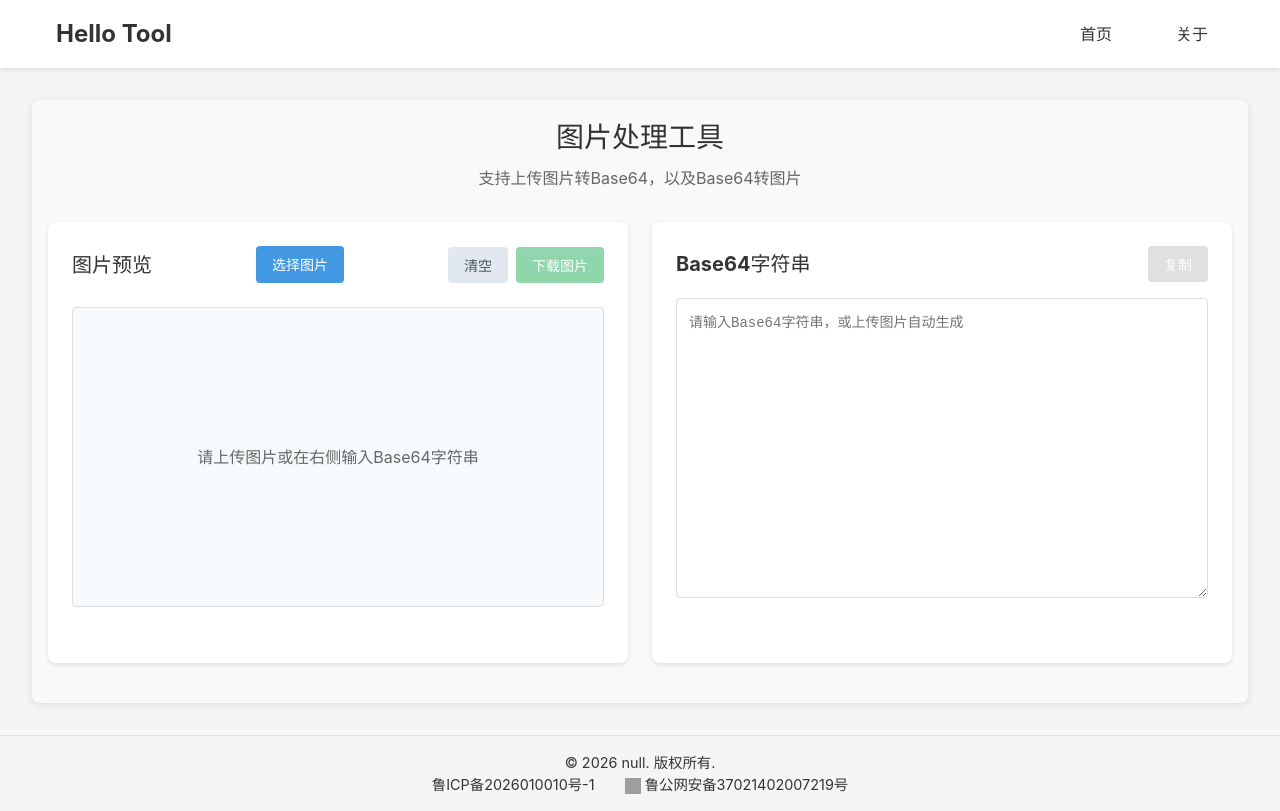
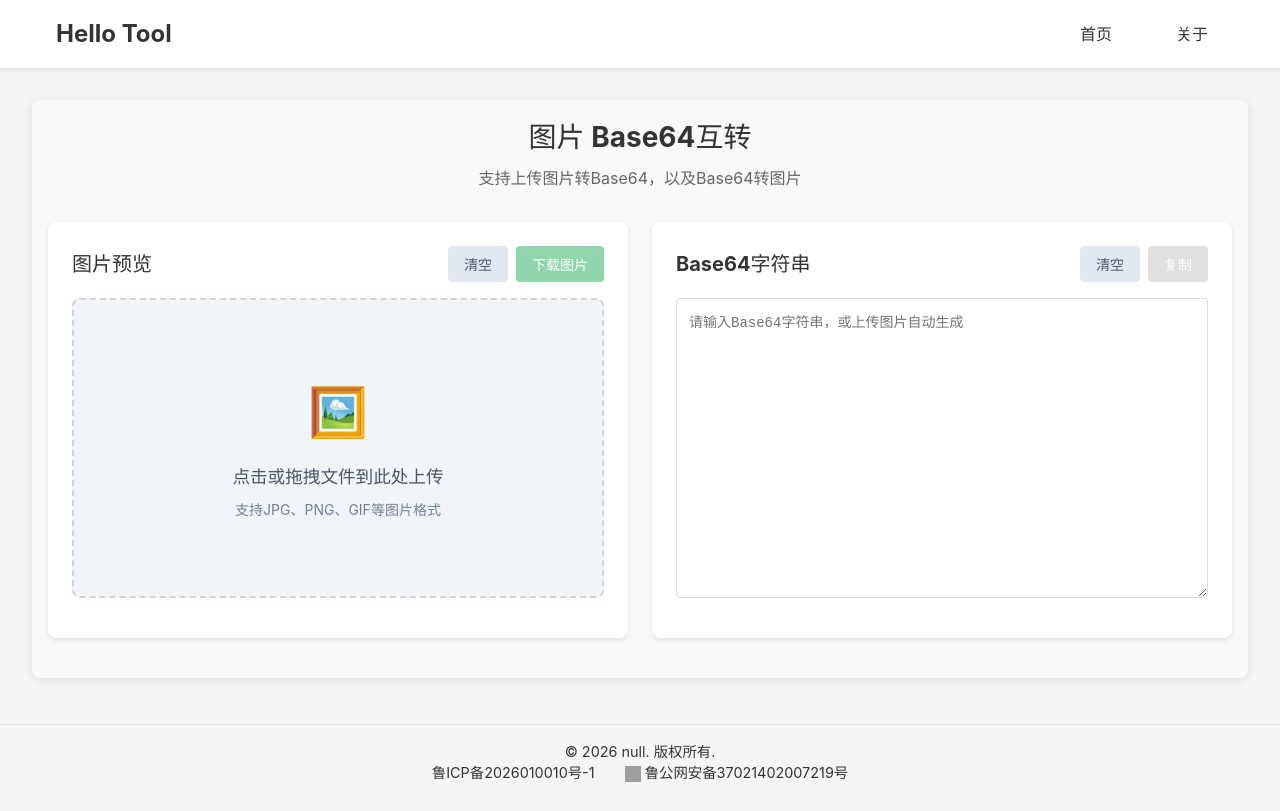
Before and after one commit to dkbnull/hello-tool, a Vue app: page /image in a window 1280 px wide. Built offline with nearby package versions, Linux system fonts and the light colour scheme; grey boxes are pictures that could not be loaded.

Commit message:
opt: 录入框平分页面，修复挤压问题；图片转Base64支持拖拽上传

```diff
--- a/src/views/Home.vue
+++ b/src/views/Home.vue
@@ -130,7 +130,7 @@
           <ToolCard
               to="/image"
               icon="🖼️"
-              title="图片处理工具"
+              title="图片 Base64互转"
               description="图片转Base64和Base64转图片"
           />
           <ToolCard
--- a/src/views/tools/CryptoTool.vue
+++ b/src/views/tools/CryptoTool.vue
@@ -345,6 +345,7 @@ h2 {
   display: flex;
   gap: 1.5rem;
   margin-top: 1.5rem;
+  flex-wrap: wrap;
 }
 
 @media (max-width: 768px) {
@@ -356,7 +357,7 @@ h2 {
 .input-section,
 .output-section {
   flex: 1;
-  min-width: 300px;
+  min-width: 400px;
   background: white;
   border-radius: 8px;
   box-shadow: 0 2px 4px rgba(0, 0, 0, 0.1);
--- a/src/views/tools/EncodingConverter.vue
+++ b/src/views/tools/EncodingConverter.vue
@@ -246,15 +246,16 @@ h2 {
 
 /* 输入输出容器 */
 .converter-container {
-  display: grid;
-  grid-template-columns: 1fr 1fr;
+  display: flex;
   gap: 1.5rem;
   margin-bottom: 1.5rem;
+  flex-wrap: wrap;
 }
 
 .input-section,
 .output-section {
-  width: 100%;
+  flex: 1;
+  min-width: 400px;
   background: white;
   border-radius: 8px;
   box-shadow: 0 2px 4px rgba(0, 0, 0, 0.1);
--- a/src/views/tools/ImageTool.vue
+++ b/src/views/tools/ImageTool.vue
@@ -1,6 +1,6 @@
 <template>
   <div class="tool-container">
-    <h2>图片处理工具</h2>
+    <h2>图片 Base64互转</h2>
     <p class="tool-description">支持上传图片转Base64，以及Base64转图片</p>
 
     <div class="converter-container">
@@ -8,19 +8,6 @@
       <div class="input-section">
         <div class="input-header">
           <h3>图片预览</h3>
-          <!-- 图片上传 -->
-          <div class="upload-section">
-            <input
-                type="file"
-                id="imageUpload"
-                accept="image/*"
-                @change="handleFileUpload"
-                class="file-input"
-            />
-            <label for="imageUpload" class="file-label action-btn primary">
-              <i class="fas fa-upload mr-1"></i>选择图片
-            </label>
-          </div>
           <div class="input-actions">
             <button @click="clearInput" class="action-btn secondary">
               <i class="fas fa-trash-alt mr-1"></i>清空
@@ -32,12 +19,28 @@
         </div>
 
         <!-- 图片上传和预览区域 -->
-        <div class="upload-preview-container">
-          <!-- 图片显示区域 -->
-          <div class="image-container">
-            <img v-if="imageUrl" :src="imageUrl" alt="预览图片" class="preview-image"/>
-            <div v-else class="image-placeholder">
-              请上传图片或在右侧输入Base64字符串
+        <div class="upload-section">
+          <div
+              class="upload-area"
+              @click="triggerFileInput"
+              @dragover.prevent
+              @drop.prevent="handleFileDrop"
+              :class="{ 'has-file': imageUrl }"
+          >
+            <input
+                type="file"
+                ref="fileInput"
+                accept="image/*"
+                @change="handleFileSelect"
+                class="file-input"
+            />
+            <div class="upload-content">
+              <img v-if="imageUrl" :src="imageUrl" alt="预览图片" class="preview-image"/>
+              <div v-else class="upload-placeholder">
+                <span class="upload-icon">🖼️</span>
+                <p class="upload-text">点击或拖拽文件到此处上传</p>
+                <p class="upload-hint">支持JPG、PNG、GIF等图片格式</p>
+              </div>
             </div>
           </div>
         </div>
@@ -50,6 +53,9 @@
         <div class="output-header">
           <h3>Base64字符串</h3>
           <div class="output-actions">
+            <button @click="clearInput" class="action-btn secondary">
+              <i class="fas fa-trash-alt mr-1"></i>清空
+            </button>
             <button @click="handleCopy(base64String)" class="action-btn copy-btn" :disabled="!base64String">
               <i class="fas fa-copy mr-1"></i>复制
             </button>
@@ -78,6 +84,7 @@ import {showToast} from '../../utils/toast'
 const base64String = ref('')
 const imageUrl = ref('')
 const error = ref('')
+const fileInput = ref(null)
 
 // 复制到剪贴板
 const handleCopy = async (text) => {
@@ -95,15 +102,30 @@ const clearInput = () => {
   imageUrl.value = ''
   error.value = ''
   // 清空文件输入
-  const fileInput = document.getElementById('imageUpload')
-  if (fileInput) {
-    fileInput.value = ''
+  if (fileInput.value) {
+    fileInput.value.value = ''
   }
 }
 
-// 处理文件上传
-const handleFileUpload = (event) => {
+// 触发文件选择
+const triggerFileInput = () => {
+  fileInput.value?.click()
+}
+
+// 处理文件选择
+const handleFileSelect = (event) => {
   const file = event.target.files[0]
+  handleFile(file)
+}
+
+// 处理文件拖拽
+const handleFileDrop = (event) => {
+  const file = event.dataTransfer.files[0]
+  handleFile(file)
+}
+
+// 处理文件
+const handleFile = (file) => {
   if (!file) return
 
   // 检查文件类型
@@ -200,6 +222,8 @@ h2 {
 
 .input-section,
 .output-section {
+  flex: 1;
+  min-width: 400px;
   background: white;
   border-radius: 8px;
   box-shadow: 0 2px 4px rgba(0, 0, 0, 0.1);
@@ -231,27 +255,58 @@ h4 {
   gap: 0.5rem;
 }
 
-.upload-preview-container {
+.upload-section {
+  margin: 1rem 0;
+}
+
+.upload-area {
+  width: 100%;
+  min-height: 300px;
+  border: 2px dashed #cbd5e1;
+  border-radius: 8px;
   display: flex;
-  gap: 1rem;
-  align-items: flex-start;
+  align-items: center;
+  justify-content: center;
+  cursor: pointer;
+  transition: all 0.3s ease;
+  background-color: #f1f5f9;
+}
+
+.upload-area:hover {
+  border-color: #4299e1;
+  background-color: #edf2f7;
+}
+
+.upload-area.has-file {
+  border-color: #48bb78;
+  background-color: #f0fff4;
+}
+
+.upload-content {
+  text-align: center;
+  padding: 2rem;
+  width: 100%;
+}
+
+.upload-icon {
+  font-size: 3rem;
+  display: block;
   margin-bottom: 1rem;
 }
 
-.image-container {
-  flex: 1;
+.upload-text {
+  font-size: 1.1rem;
+  color: #4a5568;
+  margin-bottom: 0.5rem;
 }
 
-.upload-section {
-  flex-shrink: 0;
+.upload-hint {
+  font-size: 0.875rem;
+  color: #718096;
 }
 
 .file-input {
   display: none;
-}
-
-.file-label {
-  cursor: pointer;
 }
 
 .base64-section {
@@ -265,28 +320,10 @@ h4 {
   max-height: 500px;
 }
 
-.image-container {
-  display: flex;
-  align-items: center;
-  justify-content: center;
-  min-height: 300px;
-  border: 1px solid #ddd;
-  border-radius: 4px;
-  background: #f7fafc;
-  padding: 1rem;
-  margin: 1rem 0;
-}
-
 .preview-image {
   max-width: 100%;
   max-height: 300px;
   border-radius: 4px;
-}
-
-.image-placeholder {
-  color: #666;
-  text-align: center;
-  font-size: 1rem;
 }
 
 @keyframes fadeIn {
--- a/src/views/tools/JsonAllConverter.vue
+++ b/src/views/tools/JsonAllConverter.vue
@@ -247,6 +247,8 @@ h2 {
 
 .input-section,
 .output-section {
+  flex: 1;
+  min-width: 400px;
   background: white;
   border-radius: 8px;
   box-shadow: 0 2px 4px rgba(0, 0, 0, 0.1);
--- a/src/views/tools/JwtDecoder.vue
+++ b/src/views/tools/JwtDecoder.vue
@@ -142,16 +142,17 @@ h3 {
 .jwt-decoder {
   display: flex;
   gap: 2rem;
+  flex-wrap: wrap;
 }
 
 .input-section {
   flex: 1;
-  min-width: 300px;
+  min-width: 400px;
 }
 
 .output-section {
   flex: 1;
-  min-width: 300px;
+  min-width: 400px;
   display: flex;
   flex-direction: column;
   gap: 1.5rem;
--- a/src/views/tools/MermaidGenerator.vue
+++ b/src/views/tools/MermaidGenerator.vue
@@ -398,13 +398,15 @@ h3 {
 }
 
 .mermaid-container {
-  display: grid;
-  grid-template-columns: 1fr 1fr;
+  display: flex;
   gap: 2rem;
   height: 600px;
+  flex-wrap: wrap;
 }
 
 .code-section, .preview-section {
+  flex: 1;
+  min-width: 400px;
   background: white;
   border: 1px solid #ddd;
   border-radius: 8px;
--- a/src/views/tools/QrCodeGenerator.vue
+++ b/src/views/tools/QrCodeGenerator.vue
@@ -157,6 +157,8 @@ h2 {
 
 .input-section,
 .output-section {
+  flex: 1;
+  min-width: 400px;
   background: white;
   border-radius: 8px;
   box-shadow: 0 2px 4px rgba(0, 0, 0, 0.1);
--- a/src/views/tools/TimestampConverter.vue
+++ b/src/views/tools/TimestampConverter.vue
@@ -185,7 +185,7 @@ h2 {
 
 .input-group {
   flex: 1;
-  min-width: 300px;
+  min-width: 400px;
 }
 
 label {
```
Also changed, not shown: 1 other file (tests, documents, lock files or other folders).
